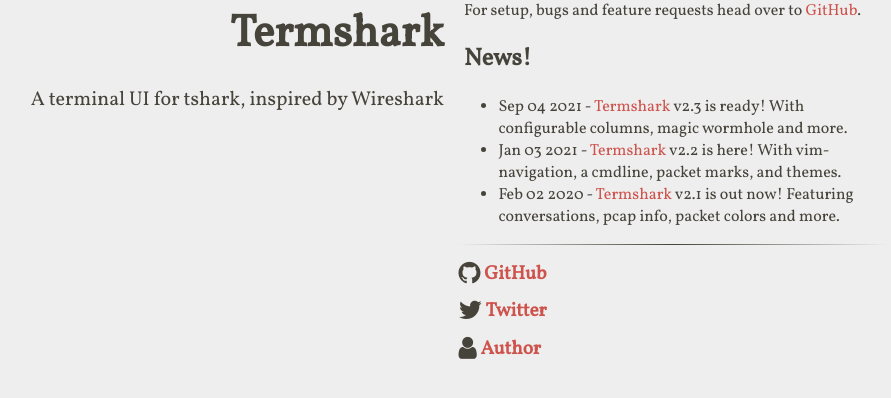
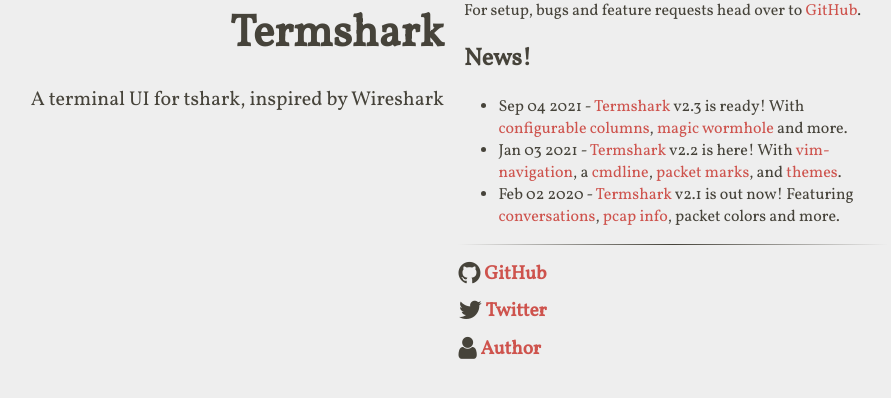
Before and after one commit to gcla/termshark, a Jekyll site: the page built from index.html, in a window 1280 px wide, cut to the strip 402-800 px from the top of the page. Shown: the whole strip, without its empty margins (216-1107 px from the left). Built offline with Jekyll 4.4.1, drawn with Linux system fonts in a browser that asks for light colours; nearby versions of some CDN libraries.

Commit message:
Provide hyperlinks into termshark's documentation
To make it easier to see what these features do.

```diff
--- a/_includes/content.html
+++ b/_includes/content.html
@@ -21,9 +21,9 @@
 
 <h2>News!</h2>
 <ul>
-  <li>Sep 04 2021 - <a href="https://termshark.io/changelogv23">Termshark</a> v2.3 is ready! With configurable columns, magic wormhole and more.</li>
-  <li>Jan 03 2021 - <a href="https://termshark.io/changelogv22">Termshark</a> v2.2 is here! With vim-navigation, a cmdline, packet marks, and themes.</li>
-  <li>Feb 02 2020 - <a href="https://termshark.io/changelogv21">Termshark</a> v2.1 is out now! Featuring conversations, pcap info, packet colors and more.</li>
+  <li>Sep 04 2021 - <a href="https://termshark.io/changelogv23">Termshark</a> v2.3 is ready! With <a href="https://github.com/gcla/termshark/blob/master/docs/UserGuide.md#columns">configurable columns</a>, <a href="wormhole-demo">magic wormhole</a> and more.</li>
+  <li>Jan 03 2021 - <a href="https://termshark.io/changelogv22">Termshark</a> v2.2 is here! With <a href="https://github.com/gcla/termshark/blob/master/docs/UserGuide.md#vim-navigation">vim-navigation</a>, a <a href="https://github.com/gcla/termshark/blob/master/docs/UserGuide.md#command-line">cmdline<a>, <a href="https://github.com/gcla/termshark/blob/master/docs/UserGuide.md#marking-packets">packet marks</a>, and <a href="https://github.com/gcla/termshark/blob/master/docs/UserGuide.md#themes">themes</a>.</li>
+  <li>Feb 02 2020 - <a href="https://termshark.io/changelogv21">Termshark</a> v2.1 is out now! Featuring <a href="https://github.com/gcla/termshark/blob/master/docs/UserGuide.md#conversations">conversations</a>, <a href="https://github.com/gcla/termshark/blob/master/docs/UserGuide.md#packet-capture-information">pcap info</a>, packet colors and more.</li>
 </ul>
 
 <hr />
```
